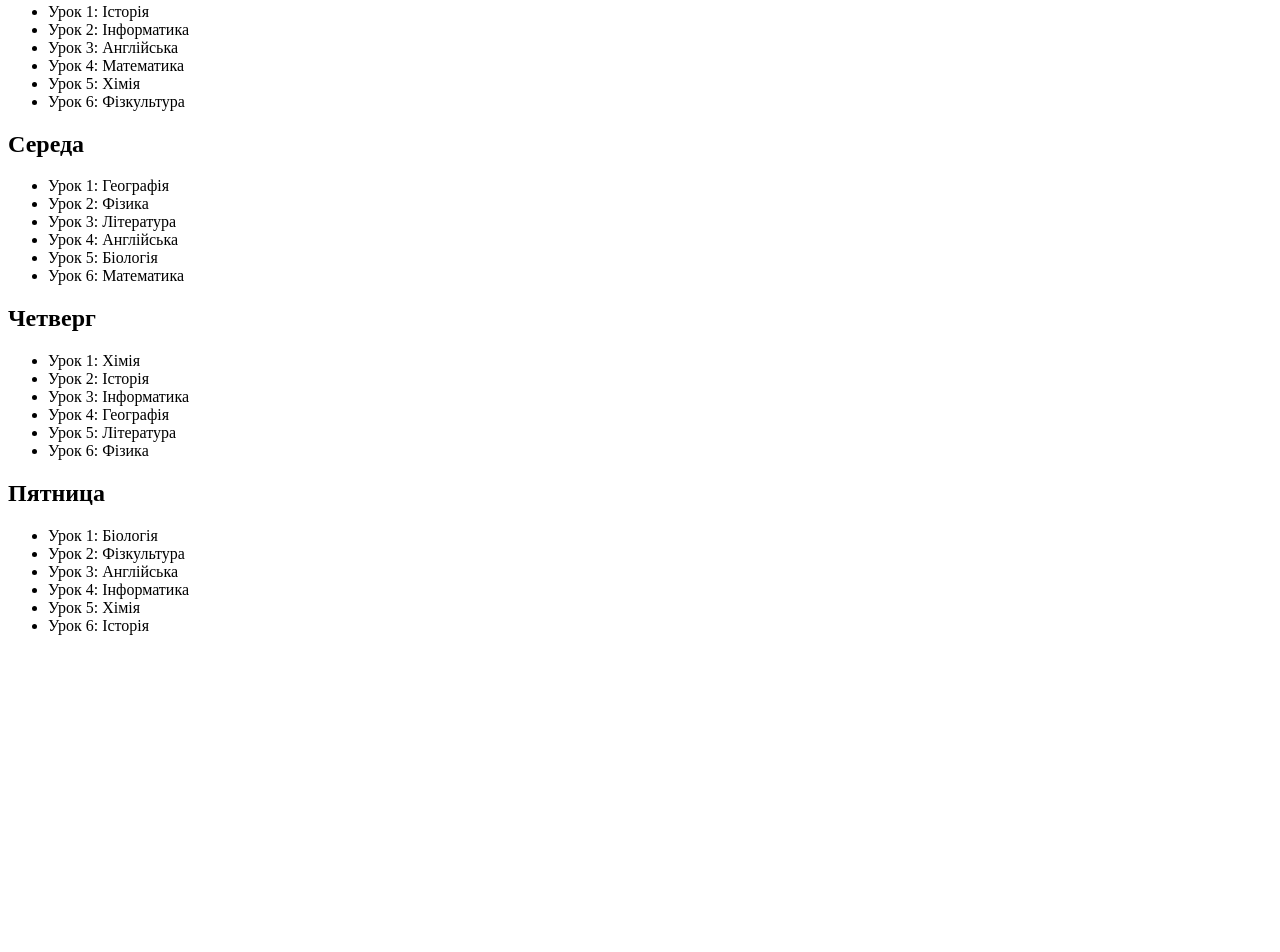
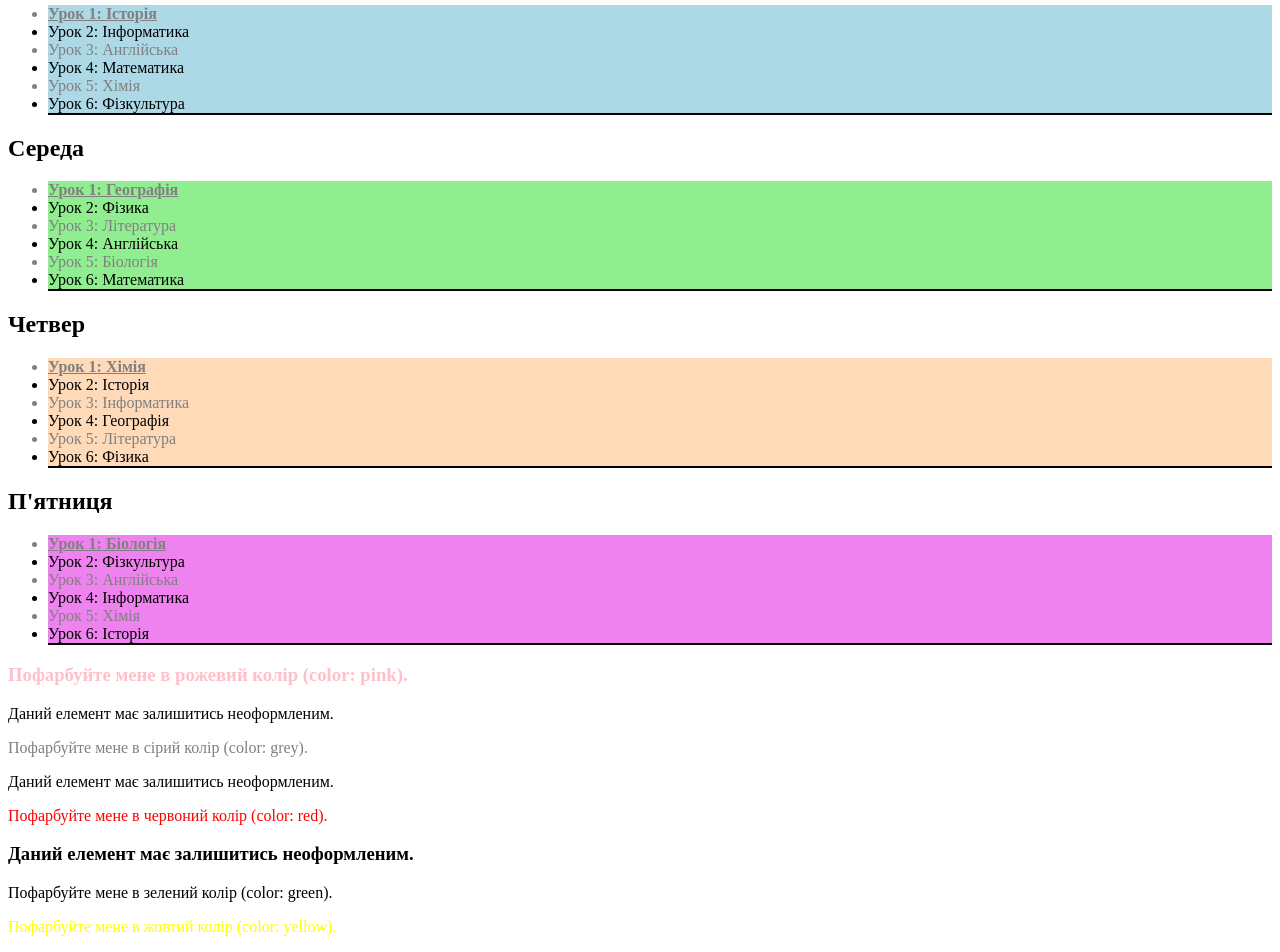
Before and after one commit to Dima284/HW-8, a plain HTML site: page index.html in a window 1280 px wide. Shown: the part 239-1191 px from the top of the page. Before the commit the page ends 890 px from the top, so only its background shows below. Drawn offline with Linux system fonts and the light colour scheme.

Commit message:
Update index.html

```diff
--- a/index.html
+++ b/index.html
@@ -3,13 +3,34 @@
 <head>
     <meta charset="UTF-8">
     <meta name="viewport" content="width=device-width, initial-scale=1.0">
-    <link rel="stylesheet" href="style.css">
     <title>Document</title>
+    <style>
+        /* Кольори для кожного дня */
+        .monday li { background: pink; }
+        .tuesday li { background: lightblue; }
+        .wednesday li { background: lightgreen; }
+        .thursday li { background: peachpuff; }
+        .friday li { background: violet; }
+
+        /* Ефекти для елементів */
+        li:hover { transform: scale(1.1); }
+        li:active { background: red; }
+        li:first-child { font-weight: bold; text-decoration: underline; }
+        li:last-child { border-bottom: 2px solid black; }
+        li:nth-child(odd) { color: gray; }
+
+        /* Додаткові стилі */
+        h3:first-of-type { color: pink; }
+        #greycol { color: gray; }
+        .text-box div > p { color: red; }
+        p:nth-child(5) { color: green; }
+        .yellow { color: yellow; }
+    </style>
 </head>
 <body>
     <div class="schedule">
         <div class="monday">
-            <h2>Понедінок</h2>
+            <h2>Понеділок</h2>
             <ul>
                 <li>Урок 1: Математика</li>
                 <li>Урок 2: Фізика</li>
@@ -42,7 +63,7 @@
             </ul>
         </div>
         <div class="thursday">
-            <h2>Четверг</h2>
+            <h2>Четвер</h2>
             <ul>
                 <li>Урок 1: Хімія</li>
                 <li>Урок 2: Історія</li>
@@ -53,7 +74,7 @@
             </ul>
         </div>
         <div class="friday">
-            <h2>Пятница</h2>
+            <h2>П'ятниця</h2>
             <ul>
                 <li>Урок 1: Біологія</li>
                 <li>Урок 2: Фізкультура</li>
@@ -64,5 +85,15 @@
             </ul>
         </div>
     </div>
+    <div class="text-box">
+        <h3>Пофарбуйте мене в рожевий колір (color: pink).</h3>
+        <p>Даний елемент має залишитись неоформленим.</p>
+        <p id="greycol">Пофарбуйте мене в сірий колір (color: grey).</p>
+        <div>Даний елемент має залишитись неоформленим.</div>
+        <div><p>Пофарбуйте мене в червоний колір (color: red).</p></div>
+        <h3>Даний елемент має залишитись неоформленим.</h3>
+        <p>Пофарбуйте мене в зелений колір (color: green).</p>
+        <p class="yellow">Пофарбуйте мене в жовтий колір (color: yellow).</p>
+    </div>
 </body>
 </html>
```
Lines whose indentation alone changed are shown as unchanged.
